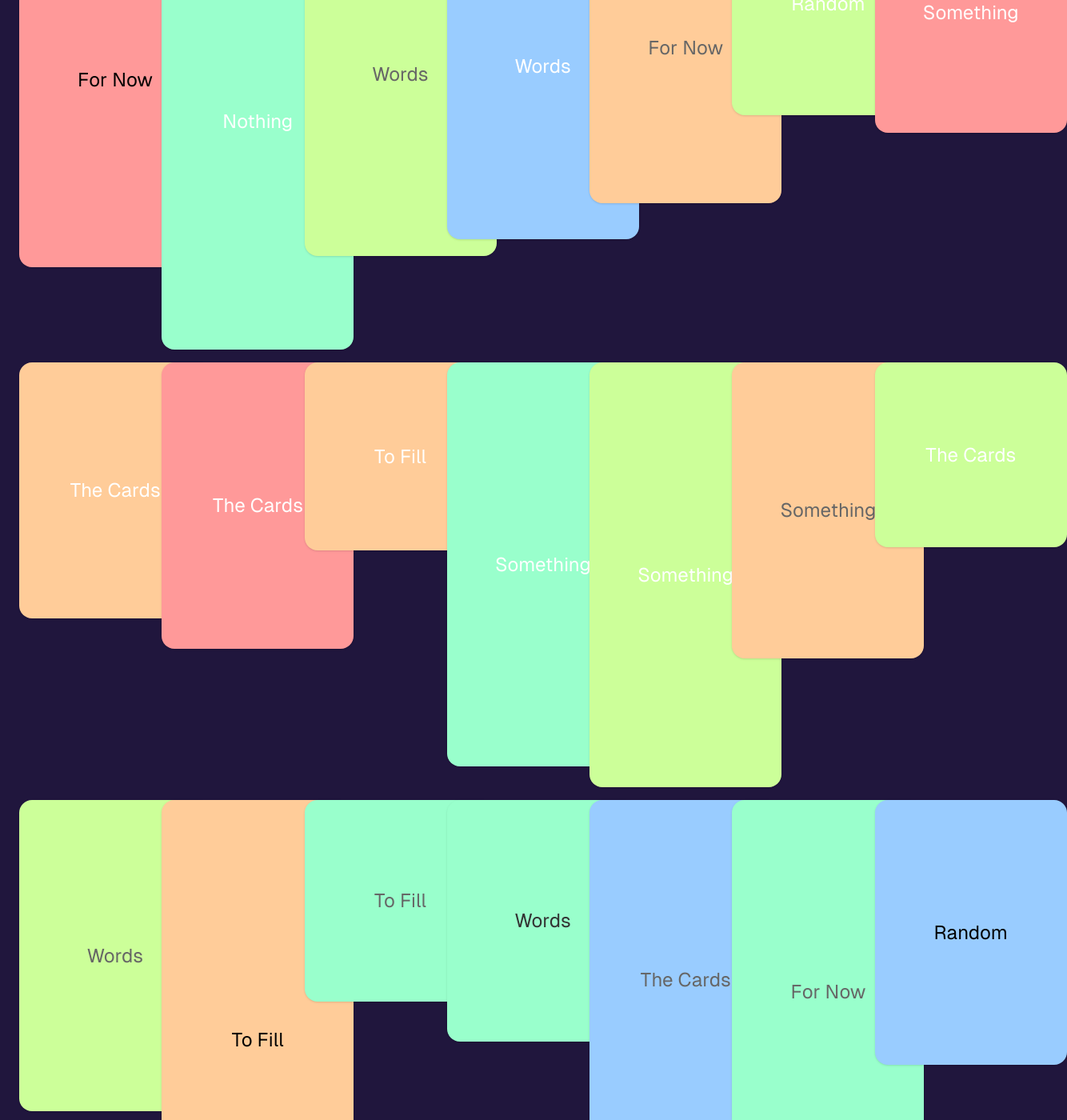
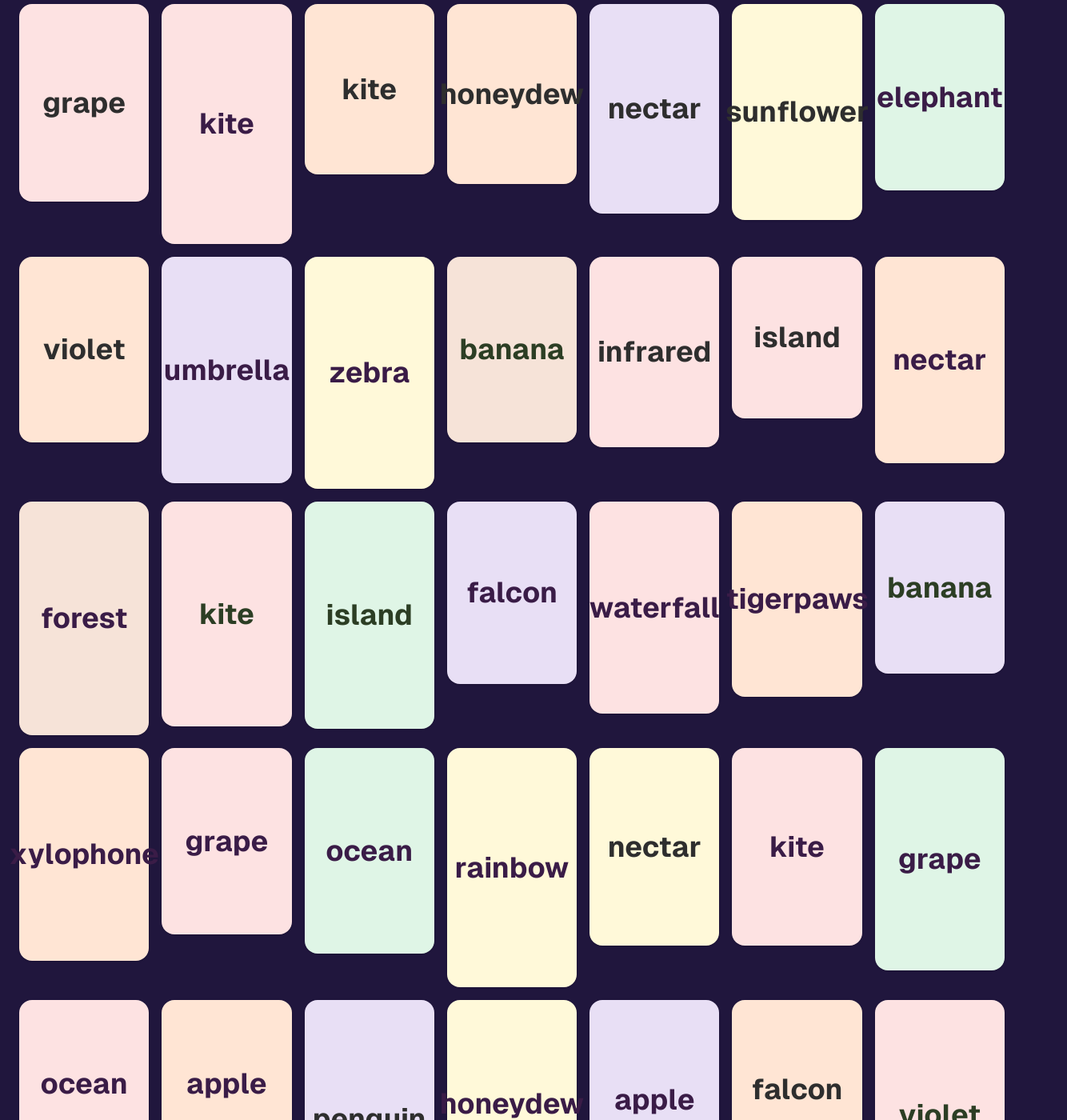
Before and after one commit to NikitaShadrin/nicknack, a Next.js app: page /endless in a window 1280 px wide. Shown: the part 1400-2800 px from the top of the page at 80% size, 1334 px wide, since content can reach past the window. Built offline with nearby package versions, Linux system fonts and the light colour scheme.

Commit message:
finished the endless scroll tab, fixing overlap, adding animation on click, changing the array of possible words

```diff
--- a/src/app/chat/page.tsx
+++ b/src/app/chat/page.tsx
@@ -1,7 +1,7 @@
 export default function Home() {
     return (
       <main>
-        <h1>Currently under construction as welllllllll :)</h1>
+        <h1>Currently under construction :)</h1>
       </main>
     );
   }
--- a/src/app/endless/itemParams.ts
+++ b/src/app/endless/itemParams.ts
@@ -1,4 +1,33 @@
-export const textOptions = ["Random", "Words", "To Fill", "The Cards", "For Now", "Nothing", "Something"];
-export const backgroundColors = ["#ff9999", "#99ccff", "#ccff99", "#ffcc99", "#99ffcc"];
-export const textColors = ["#000000", "#ffffff", "#333333", "#666666"];
-export const heightRange = [200, 600];
+export const textOptions = [  "apple",
+    "banana",
+    "cherry",
+    "oatmeal",
+    "elephant",
+    "falcon",
+    "grape",
+    "honeydew",
+    "island",
+    "jungle",
+    "kite",
+    "lemon",
+    "mountain",
+    "nectar",
+    "ocean",
+    "penguin",
+    "quartz",
+    "rainbow",
+    "sunflower",
+    "tigerpaws",
+    "umbrella",
+    "violet",
+    "waterfall",
+    "xylophone",
+    "yacht",
+    "zebra",
+    "infrared",
+    "dandelion",
+    "ember",
+    "forest",];
+export const backgroundColors = ["#F6E3D8", "#E8DFF5", "#DFF5E6", "#FDE2E2", "#FFE5D4", "#FFF9D9"];
+export const textColors = ["#3A1C47", "#2C3E24", "#2E2E2E"];
+export const heightRange = [200, 300];
--- a/src/app/endless/page.tsx
+++ b/src/app/endless/page.tsx
@@ -53,14 +53,13 @@ export default function Home() {
           style={{
             backgroundColor: item.backgroundColor,
             color: item.textColor,
-            width: '240px',
             height: `${item.height}px`,
             display: "flex",
             alignItems: "center",
             justifyContent: "center",
             borderRadius: "16px",
           }}
-          className="shadow"
+          className="text-4xl font-bold active:scale-90 transition-transform duration-260 shadow"
         >
           {item.text}
         </div>
```
Also changed, not shown: 1 other file (tests, documents, lock files or other folders).
